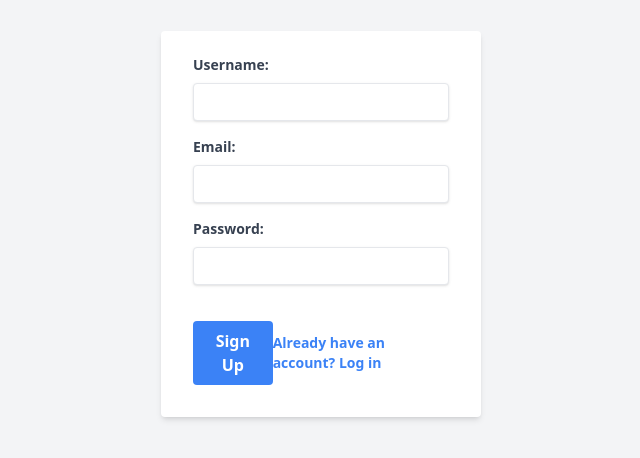
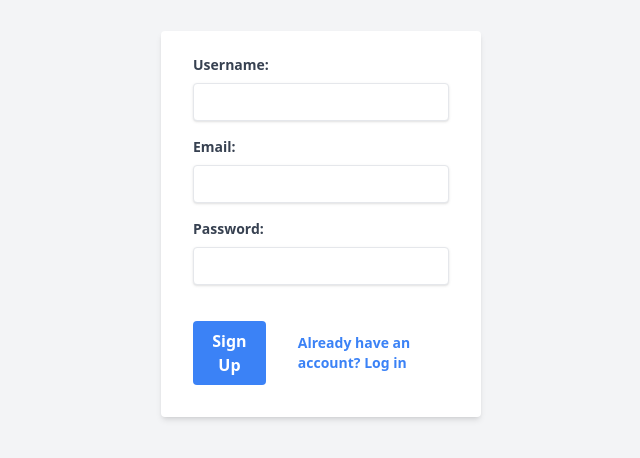
Before and after one commit to ailikej/first-fullstack, a React (Create React App) app in the folder first-fullstack-client/: page /signup in a window 1280 px wide. Shown: the part 168-626 px from the top of the page, without its empty margins (319-959 px from the left). Built offline with nearby package versions, Linux system fonts and the light colour scheme.

Commit message:
set up signup

```diff
--- a/first-fullstack-client/src/components/Login.tsx
+++ b/first-fullstack-client/src/components/Login.tsx
@@ -78,6 +78,14 @@ const Login = () => {
             Forgot Password?
           </a>
         </div>
+        <div className="mt-4 text-center">
+          <a
+            href="/signup" // Change this href to match your signup page's route
+            className="font-bold text-sm text-blue-500 hover:text-blue-800"
+          >
+            Don't have an account? Sign Up
+          </a>
+        </div>
       </form>
     </div>
   );
--- a/first-fullstack-client/src/components/Signup.tsx
+++ b/first-fullstack-client/src/components/Signup.tsx
@@ -8,9 +8,15 @@ const Signup = () => {
   const [email, setEmail] = useState("");
   const [password, setPassword] = useState("");
   const [error, setError] = useState(""); // Add state to manage error messages
+  const [passwordError, setPasswordError] = useState("");
 
   const handleSubmit = async (e: React.FormEvent) => {
     e.preventDefault(); // Prevent default form submission behavior
+    setPasswordError("");
+    if (password.length < 5) {
+      setPasswordError("Password must be at least 5 characters long.");
+      return; // Stop the form submission
+    }
     try {
       // Make a POST request to the backend to register the user
       await axios.post("http://localhost:3001/api/auth/register", {
@@ -78,19 +84,22 @@ const Signup = () => {
             onChange={(e) => setPassword(e.target.value)}
             className="shadow appearance-none border rounded w-full py-2 px-3 text-gray-700 mb-3 leading-tight focus:outline-none focus:shadow-outline"
           />
+          {passwordError && (
+            <p className="text-red-500 text-xs italic">{passwordError}</p>
+          )}
         </div>
         {error && <p className="text-red-500 text-xs italic">{error}</p>}{" "}
         {/* Display any error messages */}
-        <div className="flex items-center justify-between">
+        <div className="flex items-center justify-between mt-4">
           <button
             type="submit"
-            className="bg-blue-500 hover:bg-blue-700 text-white font-bold py-2 px-4 rounded focus:outline-none focus:shadow-outline"
+            className="bg-blue-500 hover:bg-blue-700 text-white font-bold py-2 px-4 rounded focus:outline-none focus:shadow-outline mr-4"
           >
             Sign Up
           </button>
           <a
             href="/login"
-            className="inline-block align-baseline font-bold text-sm text-blue-500 hover:text-blue-800"
+            className="inline-block align-baseline font-bold text-sm text-blue-500 hover:text-blue-800 ml-4"
           >
             Already have an account? Log in
           </a>
```
